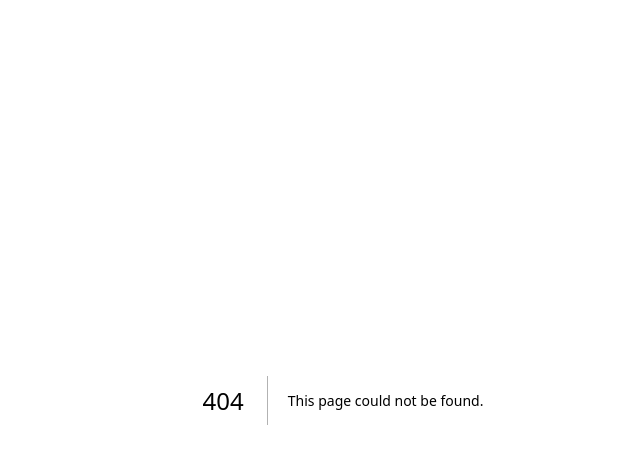
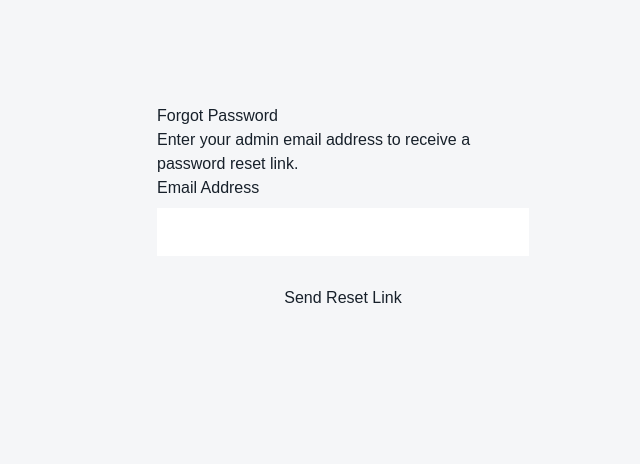
Before and after one commit to yusufkures/hotel-guest-service, a Next.js app: page /admin/forgot-password in a window 1280 px wide. Before the commit this address had no page. Shown: the top 464 px of the page, without its empty margins (297-937 px from the left). Built offline with nearby package versions, Linux system fonts and the light colour scheme.

Commit message:
Add admin password reset pages

```diff
--- /dev/null
+++ b/src/app/admin/forgot-password/page.tsx
@@ -0,0 +1,65 @@
+
+"use client";
+
+import { useState } from "react";
+import { createSupabaseBrowserClient } from "@/lib/supabase-browser";
+
+export default function ForgotPasswordPage() {
+  const [email, setEmail] = useState("");
+  const [message, setMessage] = useState("");
+  const [loading, setLoading] = useState(false);
+
+  async function handleSubmit(e: React.FormEvent<HTMLFormElement>) {
+    e.preventDefault();
+    setMessage("");
+    setLoading(true);
+
+    const supabase = createSupabaseBrowserClient();
+
+    const { error } = await supabase.auth.resetPasswordForEmail(email, {
+      redirectTo: `${window.location.origin}/auth/reset-password`,
+    });
+
+    setLoading(false);
+
+    if (error) {
+      setMessage(error.message);
+      return;
+    }
+
+    setMessage("If this email is registered, a password reset link has been sent.");
+  }
+
+  return (
+    <main style={{ maxWidth: 420, margin: "80px auto", padding: 24 }}>
+      <h1>Forgot Password</h1>
+      <p>Enter your admin email address to receive a password reset link.</p>
+
+      <form onSubmit={handleSubmit}>
+        <label>Email Address</label>
+        <input
+          type="email"
+          value={email}
+          onChange={(e) => setEmail(e.target.value)}
+          required
+          style={{
+            display: "block",
+            width: "100%",
+            padding: 12,
+            margin: "8px 0 18px",
+          }}
+        />
+
+        <button
+          type="submit"
+          disabled={loading}
+          style={{ padding: 12, width: "100%", cursor: "pointer" }}
+        >
+          {loading ? "Sending..." : "Send Reset Link"}
+        </button>
+      </form>
+
+      {message && <p style={{ marginTop: 20 }}>{message}</p>}
+    </main>
+  );
+}
--- /dev/null
+++ b/src/app/auth/reset-password/page.tsx
@@ -0,0 +1,81 @@
+
+"use client";
+
+import { useState } from "react";
+import { createSupabaseBrowserClient } from "@/lib/supabase-browser";
+
+export default function ResetPasswordPage() {
+  const [password, setPassword] = useState("");
+  const [confirmPassword, setConfirmPassword] = useState("");
+  const [message, setMessage] = useState("");
+  const [loading, setLoading] = useState(false);
+
+  async function handleSubmit(e: React.FormEvent<HTMLFormElement>) {
+    e.preventDefault();
+    setMessage("");
+
+    if (password.length < 8) {
+      setMessage("Password must be at least 8 characters.");
+      return;
+    }
+
+    if (password !== confirmPassword) {
+      setMessage("Passwords do not match.");
+      return;
+    }
+
+    setLoading(true);
+
+    const supabase = createSupabaseBrowserClient();
+    const { error } = await supabase.auth.updateUser({ password });
+
+    setLoading(false);
+
+    if (error) {
+      setMessage(error.message);
+      return;
+    }
+
+    setMessage("Password updated successfully. You can now log in.");
+    setPassword("");
+    setConfirmPassword("");
+  }
+
+  return (
+    <main style={{ maxWidth: 420, margin: "80px auto", padding: 24 }}>
+      <h1>Reset Password</h1>
+
+      <form onSubmit={handleSubmit}>
+        <label>New Password</label>
+        <input
+          type="password"
+          value={password}
+          onChange={(e) => setPassword(e.target.value)}
+          required
+          minLength={8}
+          style={{ display: "block", width: "100%", padding: 12, margin: "8px 0 18px" }}
+        />
+
+        <label>Confirm New Password</label>
+        <input
+          type="password"
+          value={confirmPassword}
+          onChange={(e) => setConfirmPassword(e.target.value)}
+          required
+          minLength={8}
+          style={{ display: "block", width: "100%", padding: 12, margin: "8px 0 18px" }}
+        />
+
+        <button
+          type="submit"
+          disabled={loading}
+          style={{ padding: 12, width: "100%", cursor: "pointer" }}
+        >
+          {loading ? "Updating..." : "Update Password"}
+        </button>
+      </form>
+
+      {message && <p style={{ marginTop: 20 }}>{message}</p>}
+    </main>
+  );
+}
```
